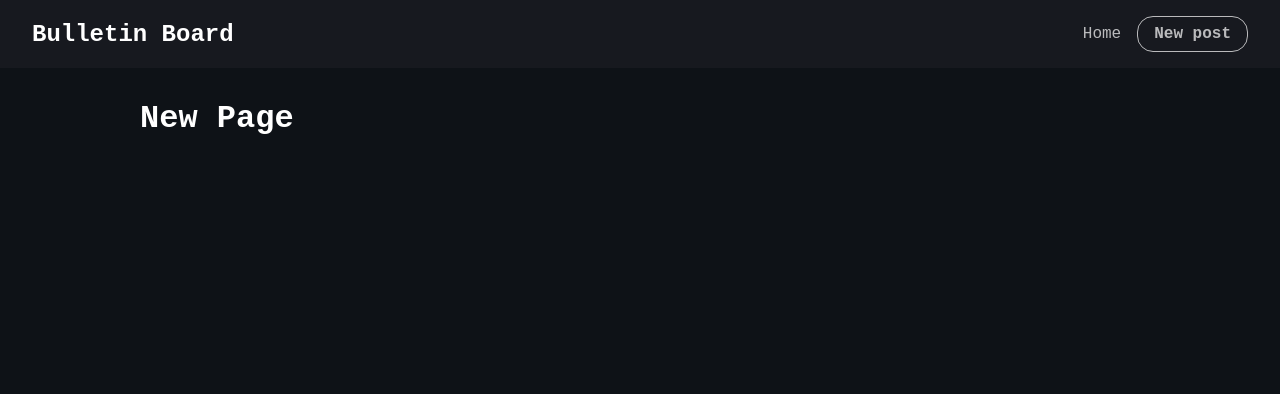
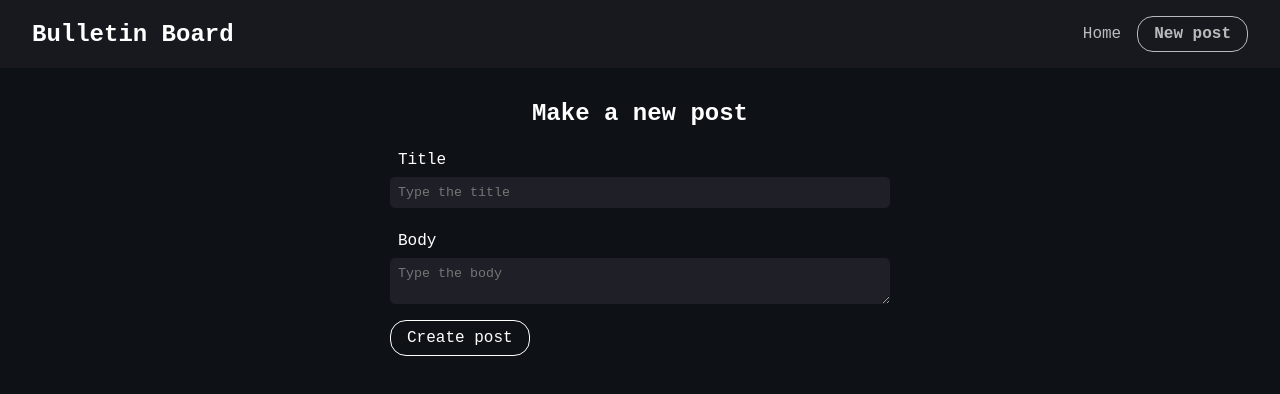
Before and after one commit to bisaio/bulletinboard-react-axios, a React (Vite) app in the folder bulletin_board/: page /new-post in a window 1280 px wide. Shown: the top 394 px of the page. Built offline with nearby package versions, Linux system fonts and the light colour scheme.

Commit message:
FEAT: criando formulario do new post

```diff
--- a/bulletin_board/src/routes/Home.css
+++ b/bulletin_board/src/routes/Home.css
@@ -22,10 +22,11 @@
 }
 
 .btn {
+    all: unset;
     border: 1px solid #FFF;
     padding: 0.5rem 1rem;
     border-radius: 1rem;
-    max-width: 100px;
+    max-width: max-content;
     text-align: center;
     cursor: pointer;
     transition: 0.3s;
--- /dev/null
+++ b/bulletin_board/src/routes/NewPost.css
@@ -0,0 +1,29 @@
+.new-post-container h2 {
+    text-align: center;
+    margin-bottom: 1rem;
+}
+
+.new-post-container form {
+    max-width: 500px;
+    width: 100%;
+    margin: 0 auto;
+}
+
+.form-control {
+    display: flex;
+    flex-direction: column;
+    margin-bottom: 1rem;
+}
+
+.form-control label {
+    margin: 0.5rem;
+}
+
+.form-control input,
+.form-control textarea {
+    padding: 0.5rem;
+    border-radius: 5px;
+    border: none;
+    background-color: #1E1F27;
+    color: #FFF;
+}
--- a/bulletin_board/src/routes/NewPost.tsx
+++ b/bulletin_board/src/routes/NewPost.tsx
@@ -1,5 +1,40 @@
+import { useState } from 'react'
+import './NewPost.css'
+import { useNavigate } from 'react-router-dom';
+import bulletinFetch from '../axios/config';
+
 export default function NewPage() {
+
+    const navigate = useNavigate();
+
+    const [title, setTitle] = useState("");
+    const [body, setBody] = useState("");
+
+    const handleSubmit = async (event: React.SyntheticEvent) => {
+        event.preventDefault();
+
+        const post = {title, body, userId: 1};
+        await bulletinFetch.post("/posts", {
+            body: post
+        })
+
+        navigate("/");
+    }
+
     return (
-        <h1>New Page</h1>
+        <div className="new-post-container">
+            <h2>Make a new post</h2>
+            <form onSubmit={handleSubmit}>
+                <div className="form-control">
+                    <label htmlFor="title">Title</label>
+                    <input id="title" name="title" type="text" placeholder="Type the title" onChange={(e) => setTitle(e.target.value)}/>
+                </div>
+                <div className="form-control">
+                    <label htmlFor="body">Body</label>
+                    <textarea id="body" name="body" placeholder="Type the body" onChange={(e) => setBody(e.target.value)}/>
+                </div>
+                <input type="submit" value="Create post" className="btn"/>
+            </form>
+        </div>
     )
 }
--- a/bulletin_board/src/routes/Post.css
+++ b/bulletin_board/src/routes/Post.css
@@ -1,7 +1,7 @@
-.container h2 {
+.post-container h2 {
     margin-bottom: 1rem;
 }
 
-.container h2::first-letter{
+.post-container h2::first-letter{
     text-transform: uppercase;
 }
--- a/bulletin_board/src/routes/Post.tsx
+++ b/bulletin_board/src/routes/Post.tsx
@@ -22,7 +22,7 @@ export default function Post() {
     }, [])
 
     return (
-        <div className="container">
+        <div className="post-container">
             {post ? (
                 <>
                     <h2>{post.title}</h2>
```
Also changed, not shown: 2 other files (tests, documents, lock files or other folders).
